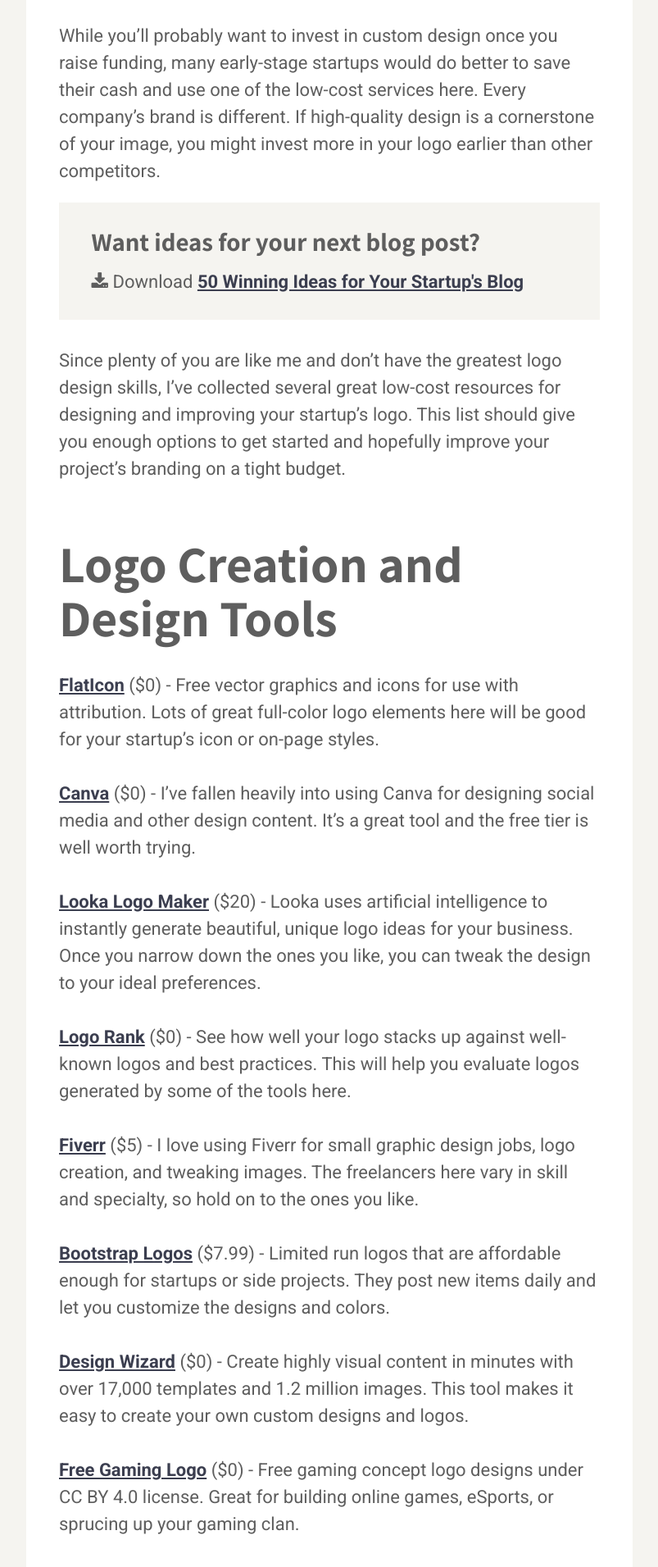
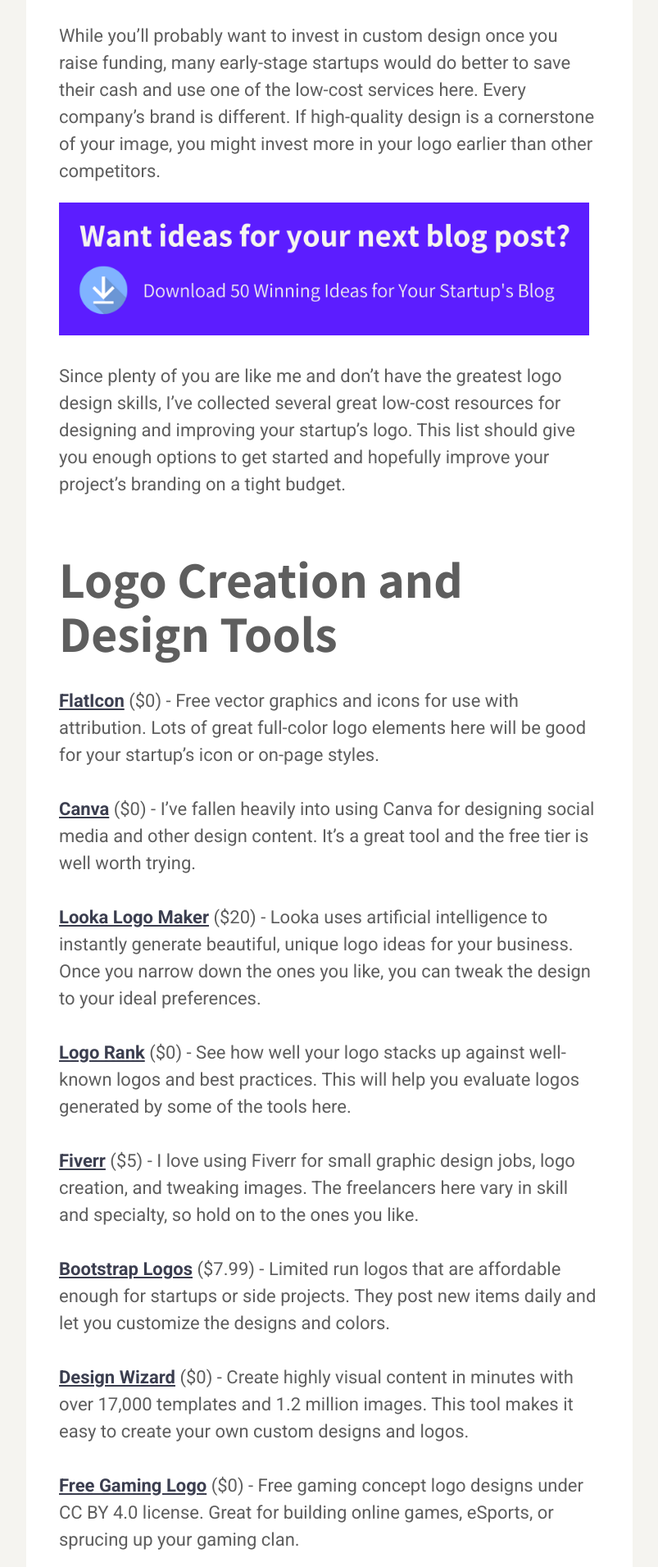
Before and after one commit to karllhughes/learn, a Jekyll site: the page built from _posts/2020-11-24-logo-creation-tools.md, in a window 1280 px wide. Shown: the part 1126-3037 px from the top of the page at 82% size, without its empty margins (238-1041 px from the left). Built offline with Jekyll 4.4.1, drawn with Linux system fonts in a browser that asks for light colours; a script that is not in the unit is left out.

Commit message:
Adding inline signup image

```diff
--- a/_includes/signup-inline.html
+++ b/_includes/signup-inline.html
@@ -1,9 +1,8 @@
 {% if include.cta == "Content Ideas" %}
-<div class="signup inline">
-  <h3>Want ideas for your next blog post?</h3>
-  <p>
-    <i class="fa fa-download"></i> Download <a href="https://draft.dev/ideas?utm_source=academy&utm_medium=inline&utm_campaign=post&utm_content={{ include.link }}"><strong>50 Winning Ideas for Your Startup's Blog</strong></a>
-  </p>
+<div class="signup inline with-img">
+  <a href="https://draft.dev/ideas?utm_source=academy&utm_medium=inline&utm_campaign=post&utm_content={{ include.link }}">
+    <img class="full-width" src="/learn/assets/img/startup-blog-ideas.png" alt="Download 50 winning ideas for your startup's blog" />
+  </a>
 </div>
 {% else %}
 <div class="signup inline">
--- a/_sass/parts/_signup.scss
+++ b/_sass/parts/_signup.scss
@@ -38,8 +38,6 @@
 
 .signup.inline {
   background: $off-white;
-  //border-bottom: 1px solid $gray;
-  //border-top: 1px solid $gray;
   color: $dark-gray;
   margin: 1rem 0 0 0;
   padding: 1.4rem 1.8rem;
@@ -62,7 +60,18 @@
     }
   }
 }
-
+.signup.inline.with-img {
+  background: $white;
+  padding: 0;
+  a {
+    img.full-width {
+      max-width: 98%;
+      height: auto;
+      float: none;
+      margin: 0 auto;
+    }
+  }
+}
 .signup.home {
   background: $off-white;
   text-align: center;
```
Also changed, not shown: _posts/2021-08-26-react-vs-vue-a-modern-comparison.md (+1 -1 lines), assets/img/startup-blog-ideas.png (added).
